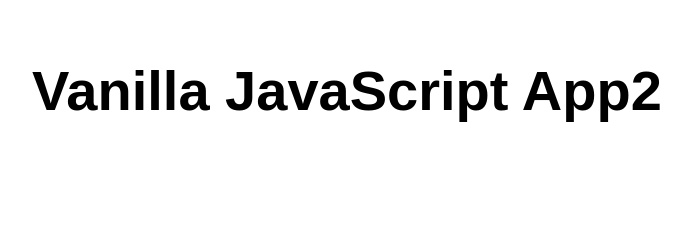
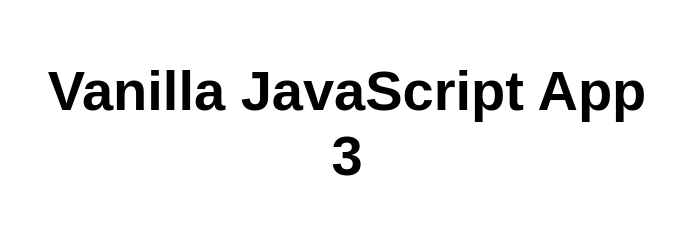
Before and after one commit to robinnes/my-first-static-web-app, a website: page src/index.html in a window 1280 px wide. Shown: the whole page, without its empty margins (293-984 px from the left). Drawn offline with Linux system fonts and the light colour scheme.

Commit message:
Change to 3

```diff
--- a/src/index.html
+++ b/src/index.html
@@ -5,12 +5,12 @@
   <meta charset="UTF-8">
   <meta name="viewport" content="width=device-width, initial-scale=1.0">
   <link rel="stylesheet" href="styles.css">
-  <title>Vanilla JavaScript App2</title>
+  <title>Vanilla JavaScript App 3</title>
 </head>
 
 <body>
   <main>
-    <h1>Vanilla JavaScript App2</h1>
+    <h1>Vanilla JavaScript App 3</h1>
   </main>
 </body>
 
```
